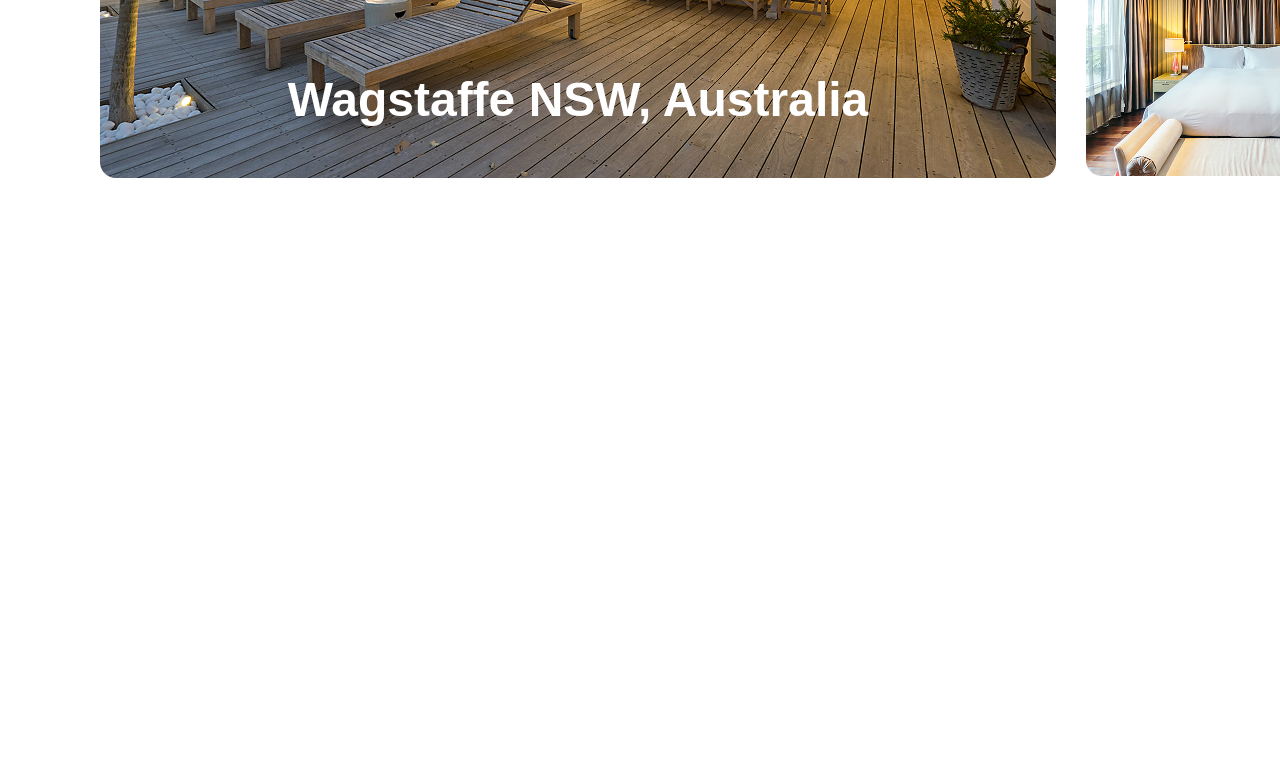
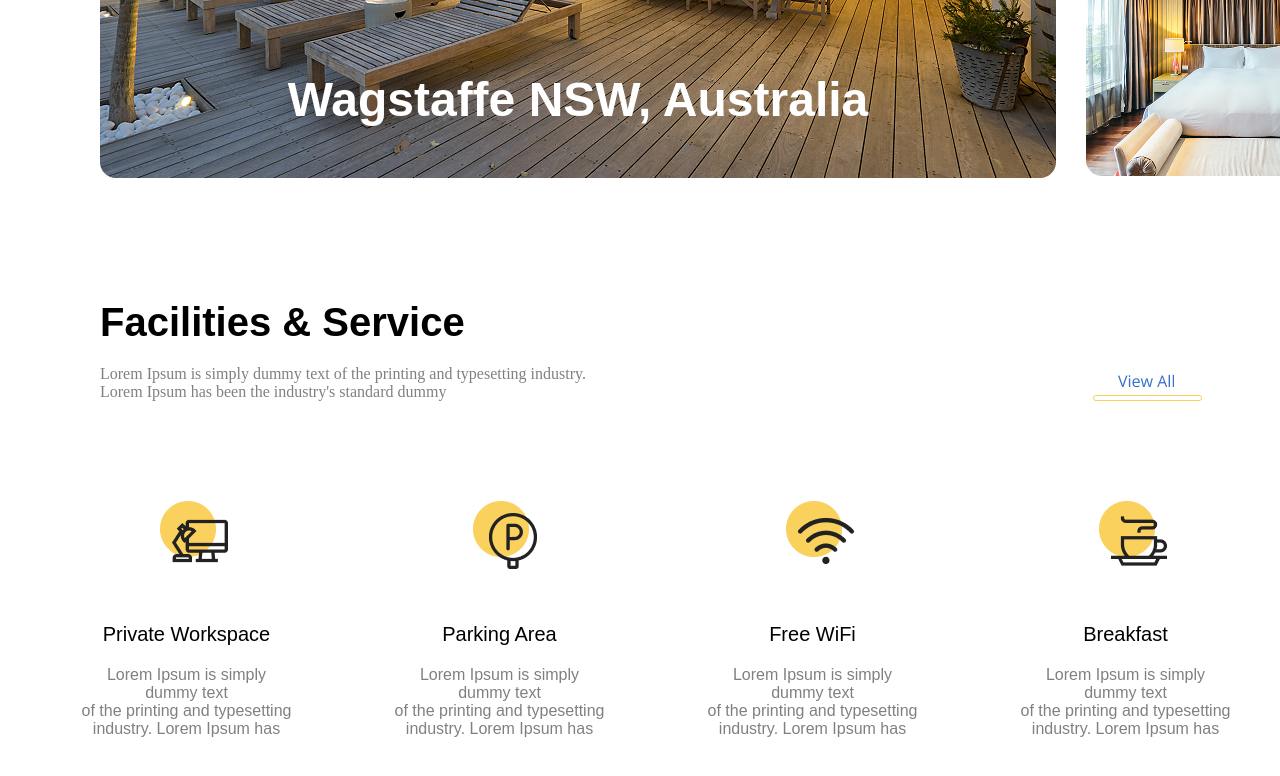
Before and after one commit to bahriddin1771-r/Project2, a plain HTML site: page index.html in a window 1280 px wide. Shown: the part 862-1638 px from the top of the page. Before the commit the page ends 1044 px from the top, so only its background shows below. Drawn offline with Linux system fonts and the light colour scheme.

Commit message:
section2

```diff
--- a/index.html
+++ b/index.html
@@ -52,8 +52,6 @@
             </div>
         </div>
     </section>
-
-
     <div class="s11">
         <div class="left3">
             <img src="/img/house1.png" alt="Error Network!">
@@ -64,5 +62,39 @@
             <img id="a1" src="/img/house3.png" alt="Error Network!">
         </div>
     </div>
+
+
+    <section class="s2">
+        <div class="txt1">
+            <h1>Facilities & Service</h1>
+            <p>Lorem Ipsum is simply dummy text of the printing and typesetting industry. <br> Lorem Ipsum has been the industry's standard dummy</p>
+        </div>
+        <img src="/img/view all.png" alt="Error Network!">
+    </section>
+    <div class="s22">
+        <div class="block">
+            <img src="/img/pc.png" alt="Error Network!">
+            <h3>Private Workspace</h3>
+            <p>Lorem Ipsum is simply dummy text <br> of the printing and typesetting <br> industry. Lorem Ipsum has</p>
+        </div>
+        <div class="block">
+            <img src="/img/parking.png" alt="Error Network!">
+            <h3>Parking Area</h3>
+            <p>Lorem Ipsum is simply dummy text <br> of the printing and typesetting <br> industry. Lorem Ipsum has</p>
+        </div>
+        <div class="block">
+            <img src="/img/wifi.png" alt="Error Network!">
+            <h3>Free WiFi</h3>
+            <p>Lorem Ipsum is simply dummy text <br> of the printing and typesetting <br> industry. Lorem Ipsum has</p>
+        </div>
+        <div class="block">
+            <img src="/img/cup.png" alt="Error Network!">
+            <h3>Breakfast</h3>
+            <p>Lorem Ipsum is simply dummy text <br> of the printing and typesetting <br> industry. Lorem Ipsum has</p>
+        </div>
+    </div>
+
+
+
 </body>
 </html>
--- a/style.css
+++ b/style.css
@@ -1,6 +1,9 @@
 * {
     margin: 0;
     padding: 0;
+}
+body {
+    height: 10000px;
 }
 header {
     width: 90%;
@@ -90,8 +93,6 @@ header {
     padding-top: 10px;
     border-radius: 5px;
 }
-
-
 .s11 {
     width: 90%;
     display: flex;
@@ -109,3 +110,49 @@ header {
 #a1 {
     margin-top: 10px;
 }
+
+
+.s2 {
+    width: 90%;
+    display: flex;
+    align-items: end;
+    justify-content: space-between;
+    margin-top: 120px;
+    margin-left: 100px;
+}
+.s2 img {
+    margin-right: 50px;
+}
+.txt1 h1 {
+    font-family: sans-serif;
+    font-size: 40px;
+    margin-bottom: 20px;
+}
+.txt1 p {
+    color: grey;
+}
+.s22 {
+    width: 90%;
+    display: flex;
+    justify-content: center;
+    gap: 100px;
+    margin-top: 100px;
+    margin-left: 80px;
+}
+.block img {
+    margin-left: 80px;
+}
+.block h3 {
+    font-family: sans-serif;
+    font-size: 20px;
+    text-align: center;
+    font-weight: 100;
+    margin-top: 50px;
+}
+.block p {
+    font-family: sans-serif;
+    font-size: 16px;
+    text-align: center;
+    margin-top: 20px;
+    color: grey;
+}
```
Also changed, not shown: img/cup.png (added), img/parking.png (added), img/pc.png (added), img/view all.png (added), img/wifi.png (added).
